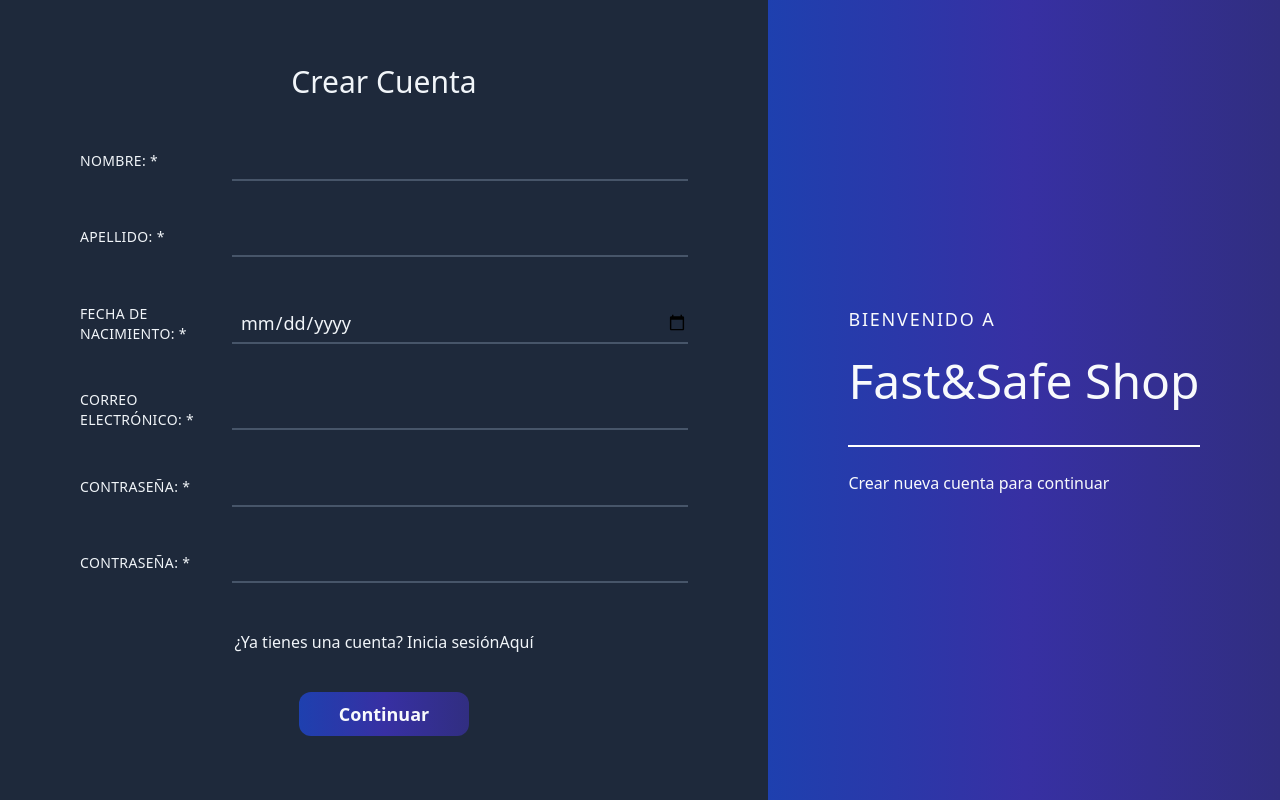
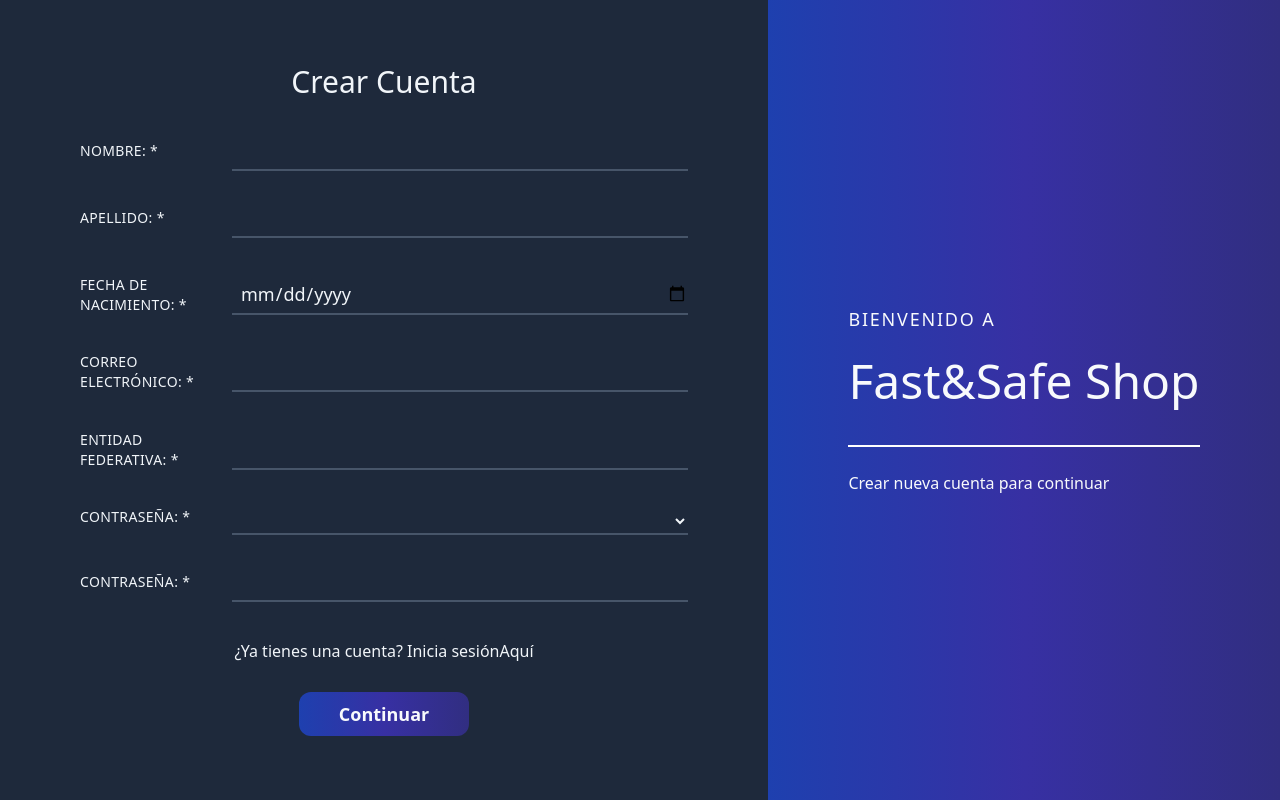
Before and after one commit to eddgrey/Fast-and-Safe-Shop, a React (Create React App) app: page /registro in a window 1280 px wide. Built offline with nearby package versions, Linux system fonts and the light colour scheme.

Commit message:
integrancion con php

```diff
--- a/src/components/CrearCuenta.jsx
+++ b/src/components/CrearCuenta.jsx
@@ -1,15 +1,139 @@
 /* eslint-disable */
 import Bienvenida from "./Bienvenida";
+import { ToastContainer, toast } from 'react-toastify';
+import React, { Component } from 'react';
+import { withRouter } from 'react-router-dom';
+import Swal from 'sweetalert2';
+import Constantes from '../Constantes.js';
 import useForm from "./useForm";
 import validate from "./validarInfo";
 import "../styles/styles.css";
 import { Link } from "react-router-dom";
 
-const CrearCuenta = ({ submitForm }) => {
-  const { handleChange, values, handleSubmit, errors } = useForm(
-    submitForm,
-    validate
-  );
+
+class CrearCuenta extends Component {
+
+  constructor(props){
+    super(props);
+    this.state={
+      usuario:{
+        nombre:'',
+        apellido:'',
+        correo:'',
+        clave:'',
+        nacimiento:'',
+        estado:'',
+      }
+    }
+
+    this.handleInput = this.handleInput.bind(this);
+    this.handleSubmit = this.handleSubmit.bind(this);
+  }
+
+  async handleSubmit(e) {
+    e.preventDefault();
+
+    const usuario = JSON.stringify(this.state.usuario);
+    console.log(usuario);
+    const correo_respuesta = await fetch(`${Constantes.RUTA_API}/Validate_Email.php`, {
+        method: "POST",
+        body: usuario,
+        headers: {
+            'Content-Type': 'application/json',
+            'Accept': 'application/json'
+        }
+    });
+    console.log("HOLA");
+    const json = await correo_respuesta.json();
+
+    if (json.registro === false) {
+        toast.error('Correo ya registrado 📧 ', {
+            position: "top-left",
+            autoClose: 5000,
+            hideProgressBar: false,
+            closeOnClick: true,
+            pauseOnHover: true,
+            draggable: true,
+            progress: undefined,
+        });
+    } else {
+        //Codificamos como JSON el usuario
+        const cargaUtil = JSON.stringify(this.state.usuario);
+        //Enviamos Datos
+        const respuesta = await fetch(`${Constantes.RUTA_API}/SignUp_.php`, {
+            method: "POST",
+            body: cargaUtil,
+        });
+
+        const exitoso = await respuesta.json();
+
+
+        if (exitoso) {
+
+
+            this.setState({
+                usuario: {
+                    nombre: '',
+                    apellido: '',
+                    nacimiento: '',
+                    correo: '',
+                    clave: '',
+                    estado:'',
+                    tipoUsuario:'',
+                }
+            });
+
+            const resultado = await Swal.fire({
+              title: 'Se ha registrado con éxito',
+              icon: 'sucess',
+              showCancelButton: false,
+              confirmButtonColor: '#3298dc',
+              cancelButtonColor: '#f14668',
+              cancelButtonText: 'No',
+              confirmButtonText: 'Iniciar sesion'
+          });
+          // Si no confirma, detenemos la función
+          if (!resultado.value) {
+              return;
+          }
+
+
+            this.props.history.push({
+              pathname: "/login",
+          });
+
+        } else {
+            toast.error('Error, intente de nuevo 😔 ', {
+                position: "top-left",
+                autoClose: 5000,
+                hideProgressBar: false,
+                closeOnClick: true,
+                pauseOnHover: true,
+                draggable: true,
+                progress: undefined,
+            });
+        }
+
+    }
+}
+
+
+handleInput(e) {
+    const clave = e.target.id;
+    let valor = e.target.value;
+    this.setState(state => {
+        const UsuarioNuevo = state.usuario;
+        UsuarioNuevo[clave] = valor;
+        return {
+            usuario: UsuarioNuevo,
+        }
+
+    });
+
+}
+
+  render() {
+
     const rowForm = "w-full h-screen flex flex-row bg-blueGray-800";
     const labelForm = "w-1/4 text-sm uppercase tracking-wide";
     const separate = "flex flex-row w-full mb-2 justify-between";
@@ -17,89 +141,105 @@
 
     return (
       <section className={rowForm}>
-      <form className="login" onSubmit={handleSubmit} noValidate>
+        <ToastContainer></ToastContainer>
+        <form className="login" onSubmit={this.handleSubmit}>
           <p className=" text-3xl mb-3">Crear Cuenta</p>
           <div className={separate}>
             <label className={labelForm}>Nombre: *</label>
             <input
               className={inputForm}
-            id="nombreUsuario"
-            type="text"
+              id="nombre"
+              required type="text"
               name="nombreUsuario"
-            value={values.nombreUsuario}
-            required
-            onChange={handleChange}
+              value={this.state.usuario.nombre}
+
+              onChange={this.handleInput}
             />
           </div>
-        {errors.apellidoUsuario && (
-          <p className="alerta">{errors.nombreUsuario}</p>
-        )}
+
           <div className={separate}>
             <label className={labelForm}>Apellido: *</label>
             <input
               className={inputForm}
-            id="apellidoUsuario"
+              id="apellido"
               type="text"
               pattern="[A-Za-z]{3,15}"
               name="apellidoUsuario"
+              required
               title="Sólo caracteres alfabéticos, mínimo 3, sin acentos. SOLO UN APELLIDO"
-            value={values.apellidoUsuario}
-            onChange={handleChange}
+              value={this.state.usuario.apellido}
+              onChange={this.handleInput}
             />
           </div>
-        {errors.apellidoUsuario && (
-          <p className="alerta">{errors.apellidoUsuario}</p>
-        )}
+
           <div className={separate}>
             <label className={labelForm}>Fecha de Nacimiento: *</label>
             <input
               className={inputForm}
-            id="fechaNacimiento"
+              id="nacimiento"
               type="date"
-            name="fechaNacimiento"
-            value={values.fechaNacimiento}
-            onChange={handleChange}
+              name="nacimiento"
+              required
+              value={this.state.usuario.nacimiento}
+              onChange={this.handleInput}
+
             />
           </div>
-        {errors.fechaNacimiento && (
-          <p className="alerta">{errors.fechaNacimiento}</p>
-        )}
+
           <div className={separate}>
             <label className={labelForm}>Correo electrónico: *</label>
             <input
               className={inputForm}
-            id="email"
-            type="text"
+              id="correo"
+              type="texto"
               name="email"
-            value={values.email}
-            onChange={handleChange}
+              required
+              value={this.state.usuario.correo}
+              onChange={this.handleInput}
             />
           </div>
-        {errors.email && <p className="alerta">{errors.email}</p>}
+
+          <div className={separate}>
+            <label className={labelForm}>Entidad Federativa: *</label>
+            <input
+              className={inputForm}
+              id="estado"
+              type="text"
+              required
+              name="fechaNacimiento"
+              value={this.state.usuario.estado}
+              onChange={this.handleInput}
+            />
+          </div>
+
+          <div className={separate}>
+            <label className={labelForm}>Contraseña: *</label>
+            <select
+              className={inputForm}
+              id="clave"
+              type="password"
+              name="clave"
+              required
+              value={this.state.usuario.clave}
+              onChange={this.handleInput}
+            />
+          </div>
+
           <div className={separate}>
             <label className={labelForm}>Contraseña: *</label>
             <input
               className={inputForm}
-            id="password"
+              id="clave"
               type="password"
-            name="password"
-            value={values.password}
-            onChange={handleChange}
+              name="clave"
+              required
+              value={this.state.usuario.clave}
+              onChange={this.handleInput}
             />
           </div>
-        {errors.password && <p className="alerta">{errors.password}</p>}
-        <div className={separate}>
-          <label className={labelForm}>Contraseña: *</label>
-          <input
-            className={inputForm}
-            id="password2"
-            type="password"
-            name="password2"
-            value={values.password2}
-            onChange={handleChange}
-          />
-        </div>
-        {errors.password2 && <p className="alerta">{errors.password2}</p>}
+
+
+
           <span className="otro_link">
             ¿Ya tienes una cuenta? Inicia sesión
             <Link className="link_login" to="/login">
@@ -113,6 +253,8 @@
         <Bienvenida message="Crear nueva cuenta para continuar" />
       </section>
     );
+
+  }
 };
 
-export default CrearCuenta;
+export default withRouter(CrearCuenta);
```
Lines whose indentation alone changed are shown as unchanged.
